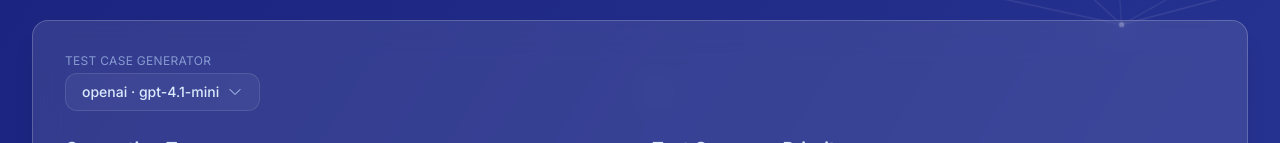
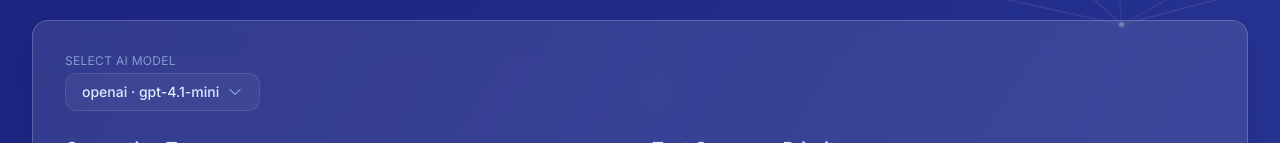
Before and after one commit to ronaldbusque/TestCaseGeneratorApp, a Next.js app: page / in a window 1280 px wide. Shown: the part 261-404 px from the top of the page. Built offline with nearby package versions, Linux system fonts and the light colour scheme.

Commit message:
Rename quick model selector label

```diff
--- a/src/components/QuickModelSwitcher.tsx
+++ b/src/components/QuickModelSwitcher.tsx
@@ -7,9 +7,9 @@ import { useProviderSettings } from '@/lib/context/ProviderSettingsContext';
 import { QuickSelection } from '@/lib/types/providers';
 
 const DOMAIN_LABELS: Record<'testCases' | 'sql' | 'data', string> = {
-  testCases: 'Test Case Generator',
-  sql: 'SQL Assistant',
-  data: 'Test Data Generator',
+  testCases: 'Select AI Model',
+  sql: 'Select AI Model',
+  data: 'Select AI Model',
 };
 
 interface QuickModelSwitcherProps {
```
